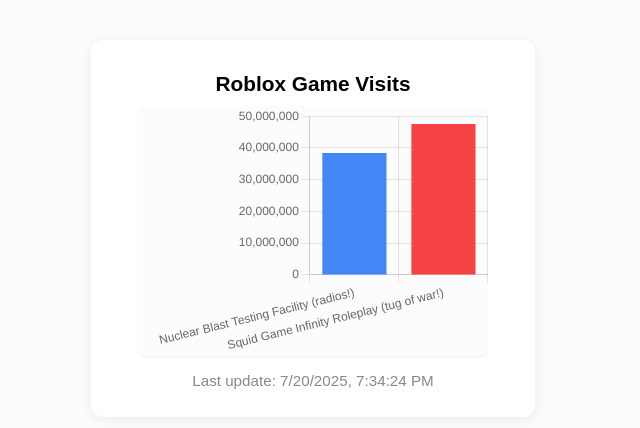
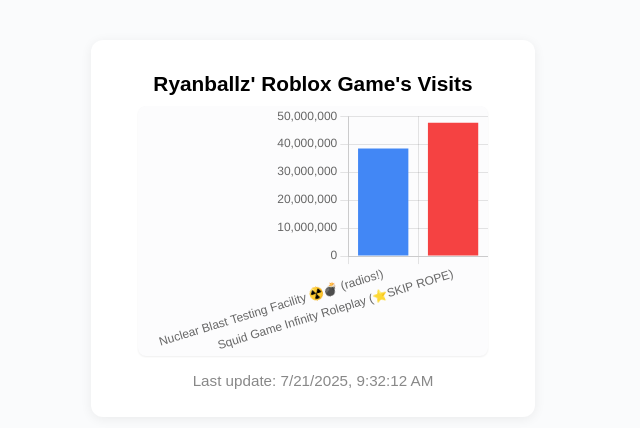
Before and after one commit to cbx-nz/robloxcharts-1, a website: page public/index.html in a window 1280 px wide. Shown: the whole page, without its empty margins (327-967 px from the left). Drawn offline with nearby package versions, Linux system fonts and the light colour scheme.

Commit message:
data updated

```diff
--- a/generator.js
+++ b/generator.js
@@ -3,8 +3,9 @@
 import path from 'path';
 
 const GAMES = [
-  { name: "Nuclear Blast Testing Facility (radios!)", id: "27761886" },
-  { name: "Squid Game Infinity Roleplay (tug of war!)", id: "2940826531" }
+  { name: "Nuclear Blast Testing Facility ☢️💣 (radios!)", id: "27761886" },
+  { name: "Squid Game Infinity Roleplay (⭐SKIP ROPE)", id: "2940826531" },
+  { name: "Feudal Japan Roleplay [BETA!]", id: "17429125490" }
 ];
 
 async function getVisitCount(gameId) {
--- a/public/index.html
+++ b/public/index.html
@@ -47,7 +47,7 @@
 </head>
 <body>
   <div id="container">
-    <h1>Roblox Game Visits</h1>
+    <h1>Ryanballz' Roblox Game's Visits</h1>
     <canvas id="visitsChart" width="350" height="250"></canvas>
     <p id="timestamp"></p>
   </div>
--- a/public/visit-data.json
+++ b/public/visit-data.json
@@ -1,13 +1,13 @@
 {
-  "timestamp": "2025-07-20T19:34:24.807Z",
+  "timestamp": "2025-07-21T09:32:12.342Z",
   "games": [
     {
-      "name": "Nuclear Blast Testing Facility (radios!)",
-      "visits": 38435255
+      "name": "Nuclear Blast Testing Facility ☢️💣 (radios!)",
+      "visits": 38445096
     },
     {
-      "name": "Squid Game Infinity Roleplay (tug of war!)",
-      "visits": 47544942
+      "name": "Squid Game Infinity Roleplay (⭐SKIP ROPE)",
+      "visits": 47616568
     }
   ]
 }
```
